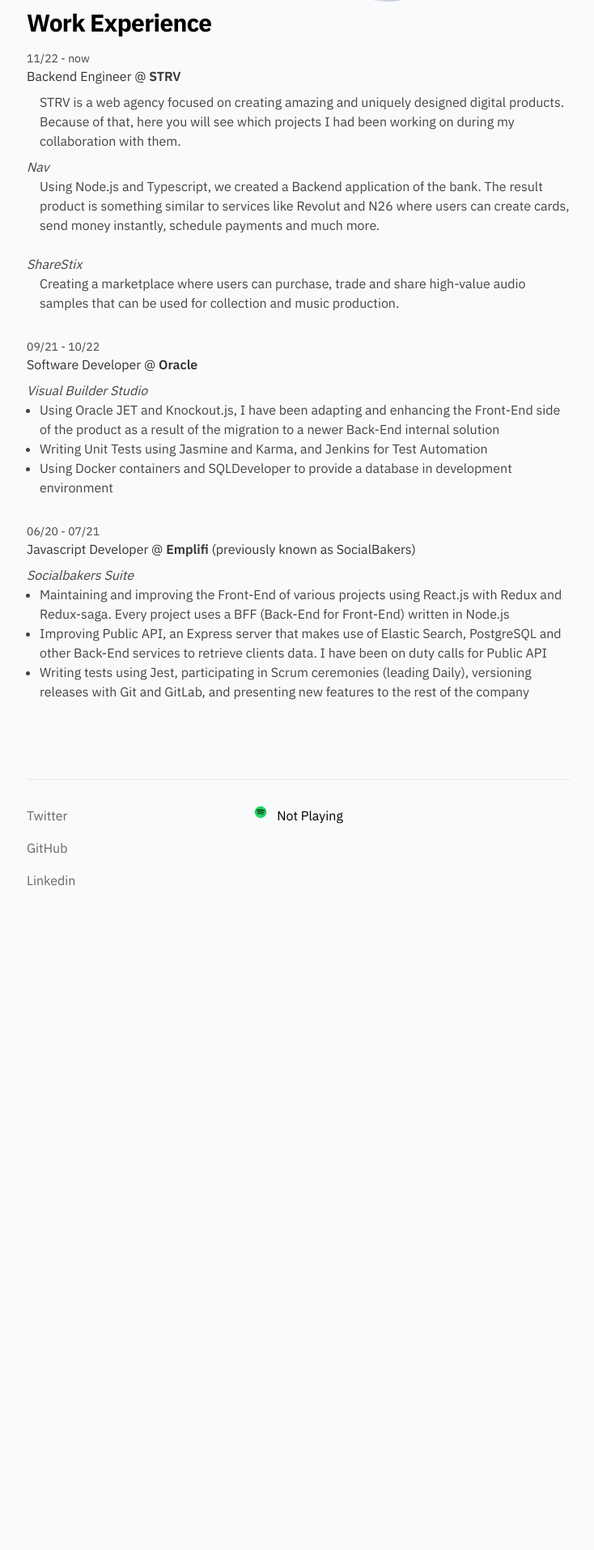
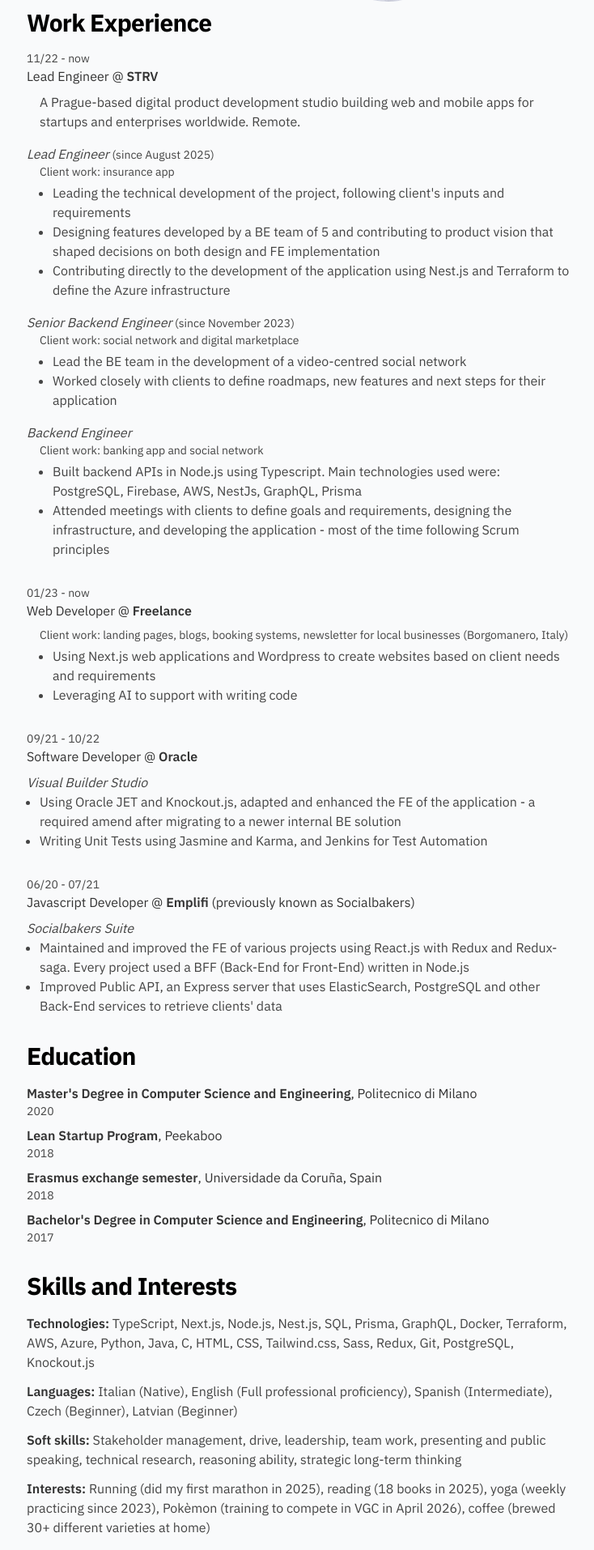
Before and after one commit to albertofrattini/frattinia.com, a Next.js app: page / in a window 1280 px wide. Shown: the part 326-2240 px from the top of the page at 81% size, without its empty margins (271-1005 px from the left). Before the commit the page ends 1521 px from the top, so only its background shows below. Built offline with nearby package versions, Linux system fonts and the light colour scheme; no server answers.

Commit message:
Update portfolio with latest CV content
Add STRV role progression (Lead Engineer, Senior BE, BE), freelance
work, education, and skills/interests sections.

```diff
--- a/app/page.tsx
+++ b/app/page.tsx
@@ -9,7 +9,7 @@
                         Alberto Frattini
                     </h1>
                     <h2 className="text-gray-700 dark:text-gray-200 mb-4">
-                        Backend Engineer @{" "}
+                        Lead Engineer @{" "}
                         <span className="font-semibold">STRV</span>
                     </h2>
                     <p className="text-gray-600 dark:text-gray-400 mb-16">
@@ -32,38 +32,108 @@
                 <h1 className="font-bold text-xl md:text-3xl tracking-tight mb-4 text-black dark:text-white">
                     Work Experience
                 </h1>
+                {/* STRV */}
                 <div className="mb-8">
                     <p className="text-gray-600 text-sm">11/22 - now</p>
                     <h2 className="text-gray-700 dark:text-gray-200 mb-2">
-                        Backend Engineer @{" "}
+                        Lead Engineer @{" "}
                         <span className="font-semibold">STRV</span>
                     </h2>
                     <p className="ml-4 text-gray-600 dark:text-gray-400 mb-2">
-                        STRV is a web agency focused on creating amazing and
-                        uniquely designed digital products. Because of that, here
-                        you will see which projects I had been working on during
-                        my collaboration with them.
+                        A Prague-based digital product development studio
+                        building web and mobile apps for startups and enterprises
+                        worldwide. Remote.
                     </p>
-                    <p className="italic text-gray-600 dark:text-gray-400">
-                        Nav
+
+                    <p className="italic text-gray-600 dark:text-gray-400 mt-4">
+                        Lead Engineer{" "}
+                        <span className="not-italic text-sm">
+                            (since August 2025)
+                        </span>
                     </p>
-                    <p className="ml-4 text-gray-600 dark:text-gray-400">
-                        Using Node.js and Typescript, we created a Backend
-                        application of the bank. The result product is something
-                        similar to services like Revolut and N26 where users can
-                        create cards, send money instantly, schedule payments and
-                        much more.
+                    <p className="ml-4 text-gray-600 dark:text-gray-400 text-sm mb-1">
+                        Client work: insurance app
                     </p>
-                    <br />
-                    <p className="italic text-gray-600 dark:text-gray-400">
-                        ShareStix
+                    <ul className="list-disc ml-8 text-gray-600 dark:text-gray-400">
+                        <li>
+                            Leading the technical development of the project,
+                            following client&apos;s inputs and requirements
+                        </li>
+                        <li>
+                            Designing features developed by a BE team of 5 and
+                            contributing to product vision that shaped decisions
+                            on both design and FE implementation
+                        </li>
+                        <li>
+                            Contributing directly to the development of the
+                            application using Nest.js and Terraform to define the
+                            Azure infrastructure
+                        </li>
+                    </ul>
+
+                    <p className="italic text-gray-600 dark:text-gray-400 mt-4">
+                        Senior Backend Engineer{" "}
+                        <span className="not-italic text-sm">
+                            (since November 2023)
+                        </span>
                     </p>
-                    <p className="ml-4 text-gray-600 dark:text-gray-400">
-                        Creating a marketplace where users can purchase, trade
-                        and share high-value audio samples that can be used for
-                        collection and music production.
+                    <p className="ml-4 text-gray-600 dark:text-gray-400 text-sm mb-1">
+                        Client work: social network and digital marketplace
                     </p>
+                    <ul className="list-disc ml-8 text-gray-600 dark:text-gray-400">
+                        <li>
+                            Lead the BE team in the development of a
+                            video-centred social network
+                        </li>
+                        <li>
+                            Worked closely with clients to define roadmaps, new
+                            features and next steps for their application
+                        </li>
+                    </ul>
+
+                    <p className="italic text-gray-600 dark:text-gray-400 mt-4">
+                        Backend Engineer
+                    </p>
+                    <p className="ml-4 text-gray-600 dark:text-gray-400 text-sm mb-1">
+                        Client work: banking app and social network
+                    </p>
+                    <ul className="list-disc ml-8 text-gray-600 dark:text-gray-400">
+                        <li>
+                            Built backend APIs in Node.js using Typescript. Main
+                            technologies used were: PostgreSQL, Firebase, AWS,
+                            NestJs, GraphQL, Prisma
+                        </li>
+                        <li>
+                            Attended meetings with clients to define goals and
+                            requirements, designing the infrastructure, and
+                            developing the application - most of the time
+                            following Scrum principles
+                        </li>
+                    </ul>
                 </div>
+
+                {/* Freelance */}
+                <div className="mb-8">
+                    <p className="text-gray-600 text-sm">01/23 - now</p>
+                    <h2 className="text-gray-700 dark:text-gray-200 mb-2">
+                        Web Developer @{" "}
+                        <span className="font-semibold">Freelance</span>
+                    </h2>
+                    <p className="ml-4 text-gray-600 dark:text-gray-400 text-sm mb-1">
+                        Client work: landing pages, blogs, booking systems,
+                        newsletter for local businesses (Borgomanero, Italy)
+                    </p>
+                    <ul className="list-disc ml-8 text-gray-600 dark:text-gray-400">
+                        <li>
+                            Using Next.js web applications and Wordpress to
+                            create websites based on client needs and
+                            requirements
+                        </li>
+                        <li>Leveraging AI to support with writing code</li>
+                    </ul>
+                </div>
+
+                {/* Oracle */}
                 <div className="mb-8">
                     <p className="text-gray-600 text-sm">09/21 - 10/22</p>
                     <h2 className="text-gray-700 dark:text-gray-200 mb-2">
@@ -75,51 +145,127 @@
                     </p>
                     <ul className="list-disc ml-4 text-gray-600 dark:text-gray-400">
                         <li>
-                            Using Oracle JET and Knockout.js, I have been
-                            adapting and enhancing the Front-End side of the
-                            product as a result of the migration to a newer
-                            Back-End internal solution
+                            Using Oracle JET and Knockout.js, adapted and
+                            enhanced the FE of the application - a required amend
+                            after migrating to a newer internal BE solution
                         </li>
                         <li>
                             Writing Unit Tests using Jasmine and Karma, and
                             Jenkins for Test Automation
                         </li>
-                        <li>
-                            Using Docker containers and SQLDeveloper to provide a
-                            database in development environment
-                        </li>
                     </ul>
                 </div>
+
+                {/* Socialbakers / Emplifi */}
                 <div className="mb-8">
                     <p className="text-gray-600 text-sm">06/20 - 07/21</p>
                     <h2 className="text-gray-700 dark:text-gray-200 mb-2">
                         Javascript Developer @{" "}
                         <span className="font-semibold">Emplifi</span>{" "}
-                        (previously known as SocialBakers)
+                        (previously known as Socialbakers)
                     </h2>
                     <p className="italic text-gray-600 dark:text-gray-400">
                         Socialbakers Suite
                     </p>
                     <ul className="list-disc ml-4 text-gray-600 dark:text-gray-400">
                         <li>
-                            Maintaining and improving the Front-End of various
-                            projects using React.js with Redux and Redux-saga.
-                            Every project uses a BFF (Back-End for Front-End)
-                            written in Node.js
+                            Maintained and improved the FE of various projects
+                            using React.js with Redux and Redux-saga. Every
+                            project used a BFF (Back-End for Front-End) written
+                            in Node.js
                         </li>
                         <li>
-                            Improving Public API, an Express server that makes
-                            use of Elastic Search, PostgreSQL and other Back-End
-                            services to retrieve clients data. I have been on
-                            duty calls for Public API
-                        </li>
-                        <li>
-                            Writing tests using Jest, participating in Scrum
-                            ceremonies (leading Daily), versioning releases with
-                            Git and GitLab, and presenting new features to the
-                            rest of the company
+                            Improved Public API, an Express server that uses
+                            ElasticSearch, PostgreSQL and other Back-End services
+                            to retrieve clients&apos; data
                         </li>
                     </ul>
+                </div>
+
+                {/* Education */}
+                <h1 className="font-bold text-xl md:text-3xl tracking-tight mb-4 mt-8 text-black dark:text-white">
+                    Education
+                </h1>
+                <div className="mb-8 space-y-2">
+                    <div>
+                        <p className="text-gray-700 dark:text-gray-200">
+                            <span className="font-semibold">
+                                Master&apos;s Degree in Computer Science and
+                                Engineering
+                            </span>
+                            , Politecnico di Milano
+                        </p>
+                        <p className="text-gray-600 text-sm">2020</p>
+                    </div>
+                    <div>
+                        <p className="text-gray-700 dark:text-gray-200">
+                            <span className="font-semibold">
+                                Lean Startup Program
+                            </span>
+                            , Peekaboo
+                        </p>
+                        <p className="text-gray-600 text-sm">2018</p>
+                    </div>
+                    <div>
+                        <p className="text-gray-700 dark:text-gray-200">
+                            <span className="font-semibold">
+                                Erasmus exchange semester
+                            </span>
+                            , Universidade da Coru&ntilde;a, Spain
+                        </p>
+                        <p className="text-gray-600 text-sm">2018</p>
+                    </div>
+                    <div>
+                        <p className="text-gray-700 dark:text-gray-200">
+                            <span className="font-semibold">
+                                Bachelor&apos;s Degree in Computer Science and
+                                Engineering
+                            </span>
+                            , Politecnico di Milano
+                        </p>
+                        <p className="text-gray-600 text-sm">2017</p>
+                    </div>
+                </div>
+
+                {/* Skills */}
+                <h1 className="font-bold text-xl md:text-3xl tracking-tight mb-4 mt-8 text-black dark:text-white">
+                    Skills and Interests
+                </h1>
+                <div className="mb-8 space-y-3">
+                    <p className="text-gray-600 dark:text-gray-400">
+                        <span className="font-semibold text-gray-700 dark:text-gray-200">
+                            Technologies:
+                        </span>{" "}
+                        TypeScript, Next.js, Node.js, Nest.js, SQL, Prisma,
+                        GraphQL, Docker, Terraform, AWS, Azure, Python, Java, C,
+                        HTML, CSS, Tailwind.css, Sass, Redux, Git, PostgreSQL,
+                        Knockout.js
+                    </p>
+                    <p className="text-gray-600 dark:text-gray-400">
+                        <span className="font-semibold text-gray-700 dark:text-gray-200">
+                            Languages:
+                        </span>{" "}
+                        Italian (Native), English (Full professional
+                        proficiency), Spanish (Intermediate), Czech (Beginner),
+                        Latvian (Beginner)
+                    </p>
+                    <p className="text-gray-600 dark:text-gray-400">
+                        <span className="font-semibold text-gray-700 dark:text-gray-200">
+                            Soft skills:
+                        </span>{" "}
+                        Stakeholder management, drive, leadership, team work,
+                        presenting and public speaking, technical research,
+                        reasoning ability, strategic long-term thinking
+                    </p>
+                    <p className="text-gray-600 dark:text-gray-400">
+                        <span className="font-semibold text-gray-700 dark:text-gray-200">
+                            Interests:
+                        </span>{" "}
+                        Running (did my first marathon in 2025), reading (18
+                        books in 2025), yoga (weekly practicing since 2023),
+                        Pok&egrave;mon (training to compete in VGC in April
+                        2026), coffee (brewed 30+ different varieties at home)
+                    </p>
                 </div>
             </div>
         </div>
```
